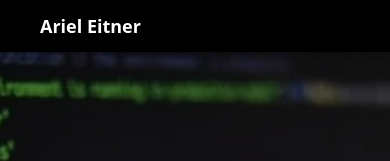
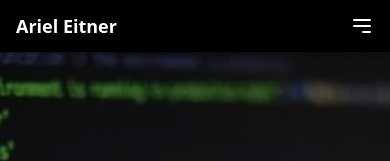
Before and after one commit to Ariel-Eitner/portfolio-next, a Next.js app: page / in a window 390 px wide. Shown: the top 161 px of the page. Built offline with nearby package versions, Linux system fonts and the light colour scheme.

Commit message:
responsive navbar

```diff
--- a/src/components/navbar/navbar.tsx
+++ b/src/components/navbar/navbar.tsx
@@ -1,14 +1,44 @@
+"use client";
+import { useState } from "react";
 import Link from "next/link";
 
 const MainNavbar = () => {
+  const [isMenuOpen, setIsMenuOpen] = useState(false); // Estado para controlar la visibilidad del menú
+
   return (
-    <nav className="fixed top-0 w-full z-30 bg-black shadow-md transition-colors duration-300 ">
-      <div className="max-w-6xl mx-auto px-10">
+    <nav className="fixed top-0 w-full z-30 bg-black shadow-md transition-colors duration-300">
+      <div className="max-w-6xl mx-auto px-4 sm:px-6 lg:px-8">
         <div className="flex justify-between items-center py-3">
           <div className="text-lg font-semibold text-white">
             <Link href="/#home">Ariel Eitner</Link>
           </div>
-          <div className="hidden md:flex space-x-4">
+          {/* Botón del menú para dispositivos móviles */}
+          <div className="md:hidden flex items-center">
+            <button
+              onClick={() => setIsMenuOpen(!isMenuOpen)}
+              className="text-white hover:text-gray-700 focus:outline-none"
+            >
+              <svg
+                className="w-6 h-6"
+                fill="none"
+                strokeLinecap="round"
+                strokeLinejoin="round"
+                strokeWidth="2"
+                viewBox="0 0 24 24"
+                stroke="currentColor"
+              >
+                <path
+                  d={
+                    !isMenuOpen
+                      ? "M4 6h16M4 12h16m-7 6h7"
+                      : "M6 18L18 6M6 6l12 12"
+                  }
+                />
+              </svg>
+            </button>
+          </div>
+          {/* Primer grupo de enlaces, visible solo en pantallas grandes */}
+          <div className="hidden md:flex flex-col md:flex-row space-y-4 md:space-y-0 md:space-x-4">
             <Link
               href="/#Inicio"
               className="text-white hover:text-gray-700 cursor-pointer"
@@ -46,12 +76,61 @@ const MainNavbar = () => {
               Contacto
             </Link>
             <Link
-              href={`mailto:ariel.10.e@hotmail.com?subject=Hola Ariel, Vamos a crear algo increíble juntos! 🚀&body=`}
+              href="mailto:ariel.10.e@hotmail.com?subject=Hola Ariel, Vamos a crear algo increíble juntos! 🚀&body="
               className="text-white hover:text-gray-700 cursor-pointer"
             >
               Contrátame
             </Link>
           </div>
+        </div>
+        {/* Segundo grupo de enlaces, visible solo en dispositivos móviles */}
+        <div
+          className={`${
+            isMenuOpen ? "flex" : "hidden"
+          } flex-col space-y-4 md:hidden`}
+        >
+          <Link
+            href="/#Inicio"
+            className="text-white hover:text-gray-700 cursor-pointer"
+          >
+            Inicio
+          </Link>
+          <Link
+            href="/#About"
+            className="text-white hover:text-gray-700 cursor-pointer"
+          >
+            Acerca de
+          </Link>
+          <Link
+            href="/blog"
+            className="text-white hover:text-gray-700 cursor-pointer"
+          >
+            Blog
+          </Link>
+          <Link
+            href="/#Services"
+            className="text-white hover:text-gray-700 cursor-pointer"
+          >
+            Servicios
+          </Link>
+          <Link
+            href="/#Portfolio"
+            className="text-white hover:text-gray-700 cursor-pointer"
+          >
+            Portafolio
+          </Link>
+          <Link
+            href="/#Contacto"
+            className="text-white hover:text-gray-700 cursor-pointer"
+          >
+            Contacto
+          </Link>
+          <Link
+            href="mailto:ariel.10.e@hotmail.com?subject=Hola Ariel, Vamos a crear algo increíble juntos! 🚀&body="
+            className="text-white hover:text-gray-700 cursor-pointer"
+          >
+            Contrátame
+          </Link>
         </div>
       </div>
     </nav>
```
